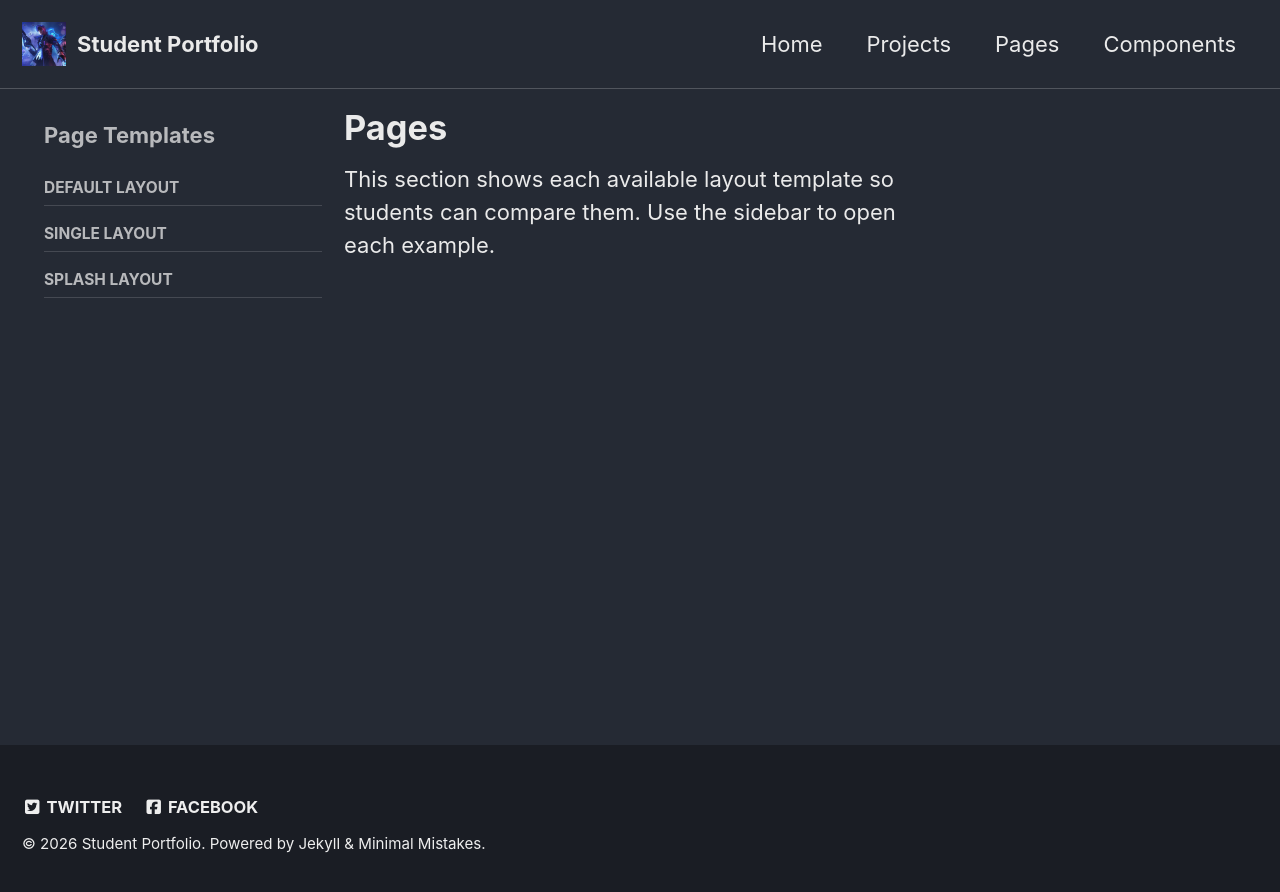
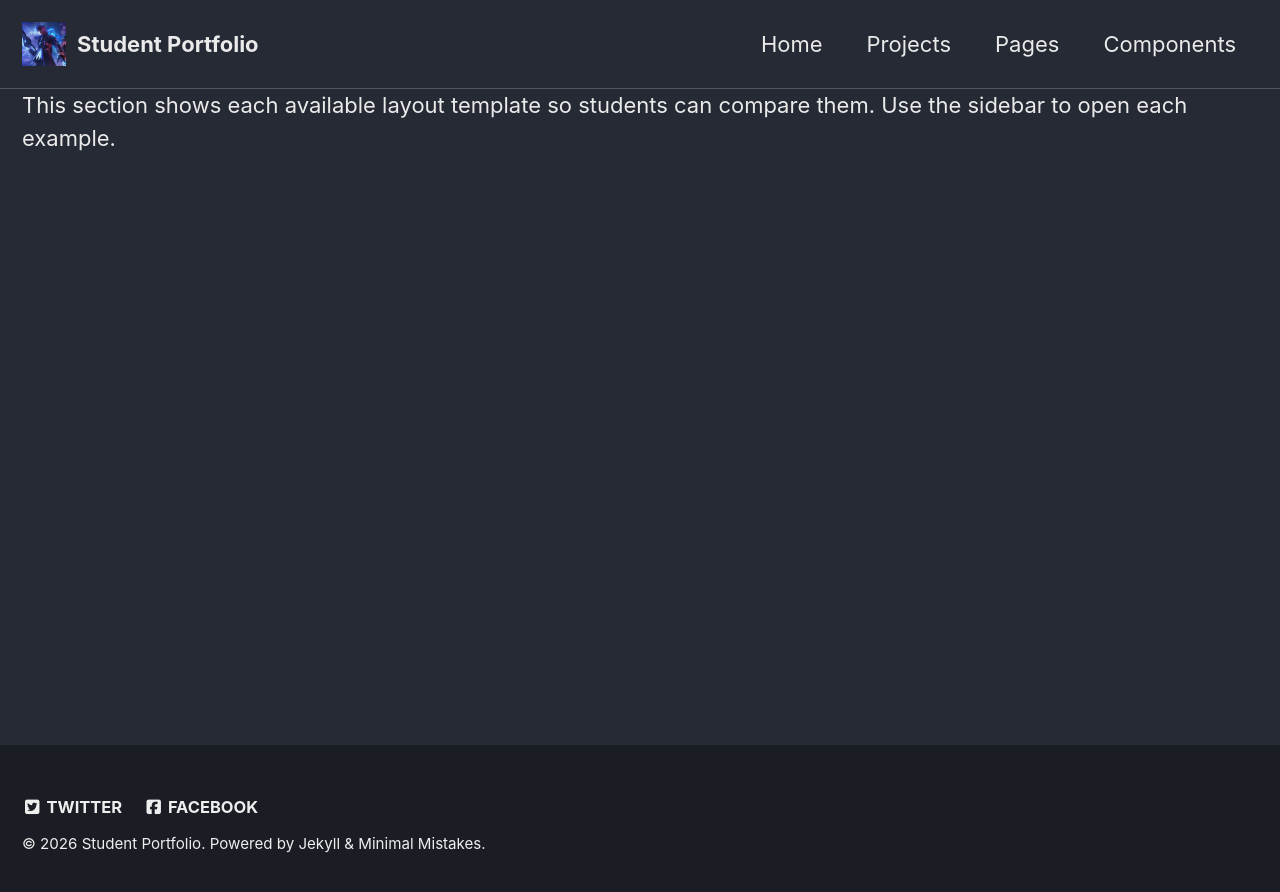
Before and after one commit to Shanester555/Shanester555.github.io, a Jekyll site: the page built from _pages/pages.md, in a window 1280 px wide. Shown: the top 892 px of the page. Built offline with Jekyll 4.4.1, drawn with Linux system fonts in a browser that asks for light colours.

Commit message:
Update pages.md

```diff
--- a/_pages/pages.md
+++ b/_pages/pages.md
@@ -1,11 +1,9 @@
 ---
-title: "Pages"
-layout: single
-permalink: /pages/
+title: "About Me"
+layout: default
+permalink: /about-me/
 sidebar:
-  title: "Page Templates"
-  nav:
-    - pages
+  title: "About Me"
 ---
 
 This section shows each available layout template so students can compare them.
```
